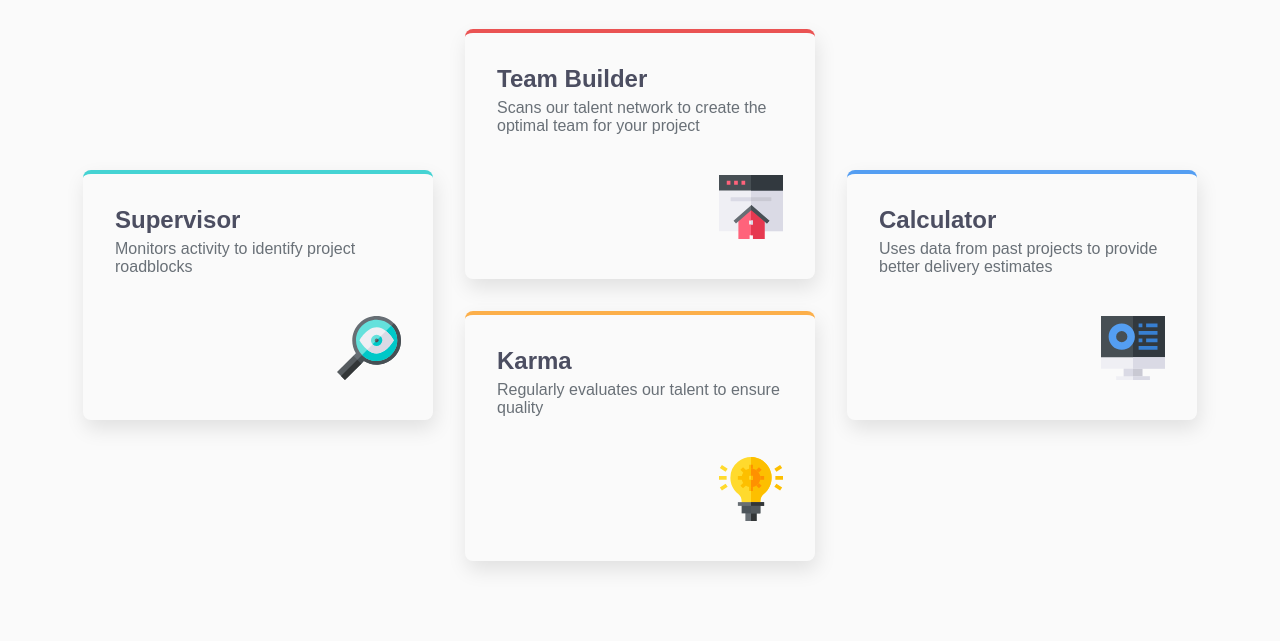
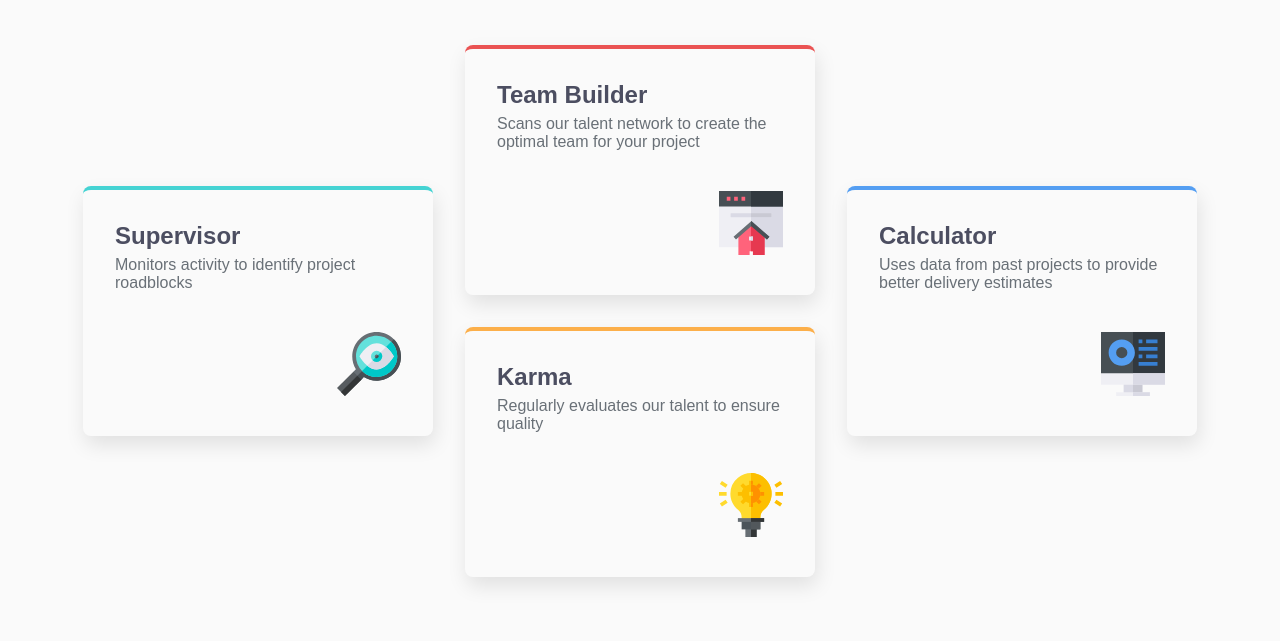
Before and after one commit to MOHAMMED-ALSIDDIG/Four-card-feature-section, a plain HTML site: page index.html in a window 1280 px wide. Shown: the part 226-867 px from the top of the page. Before the commit the page ends 835 px from the top, so only its background shows below. Drawn offline with Linux system fonts and the light colour scheme.

Commit message:
Update style.css

```diff
--- a/style.css
+++ b/style.css
@@ -30,7 +30,7 @@ main {
   justify-content: center;
   align-items: center;
   gap: 3rem;
-  padding:3rem 1rem;
+  padding:4rem 1rem;
 }
 /* header */
 header {
```
